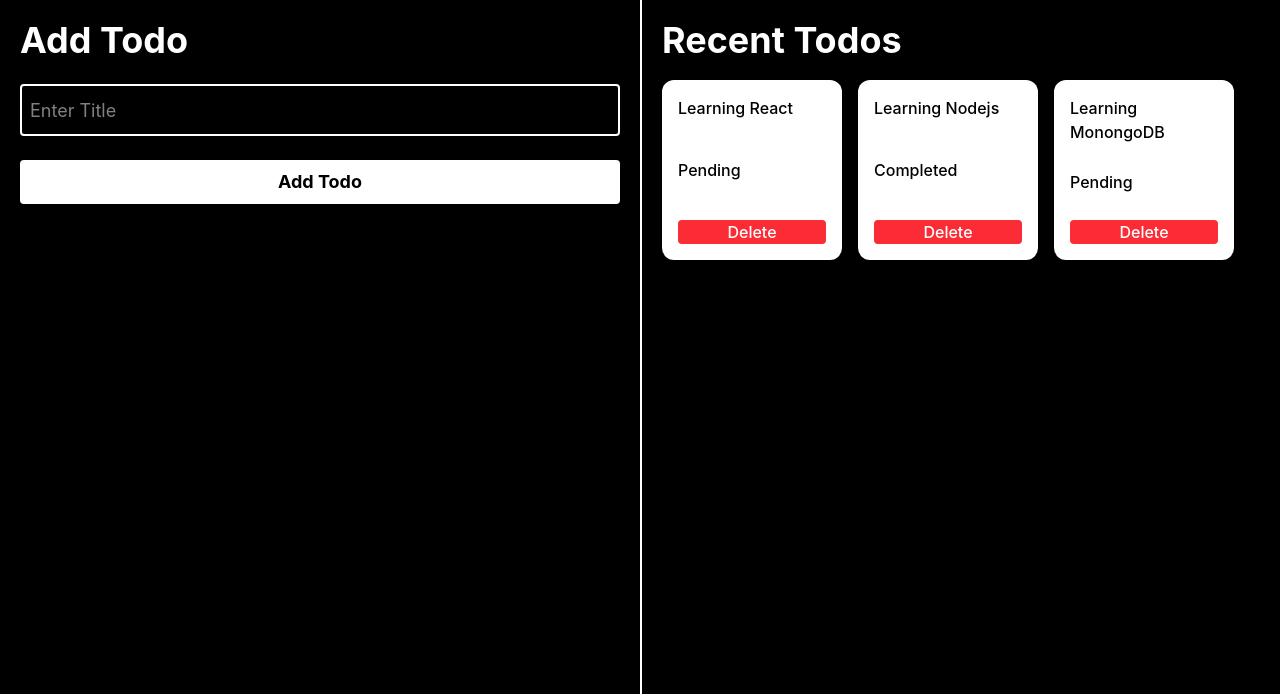
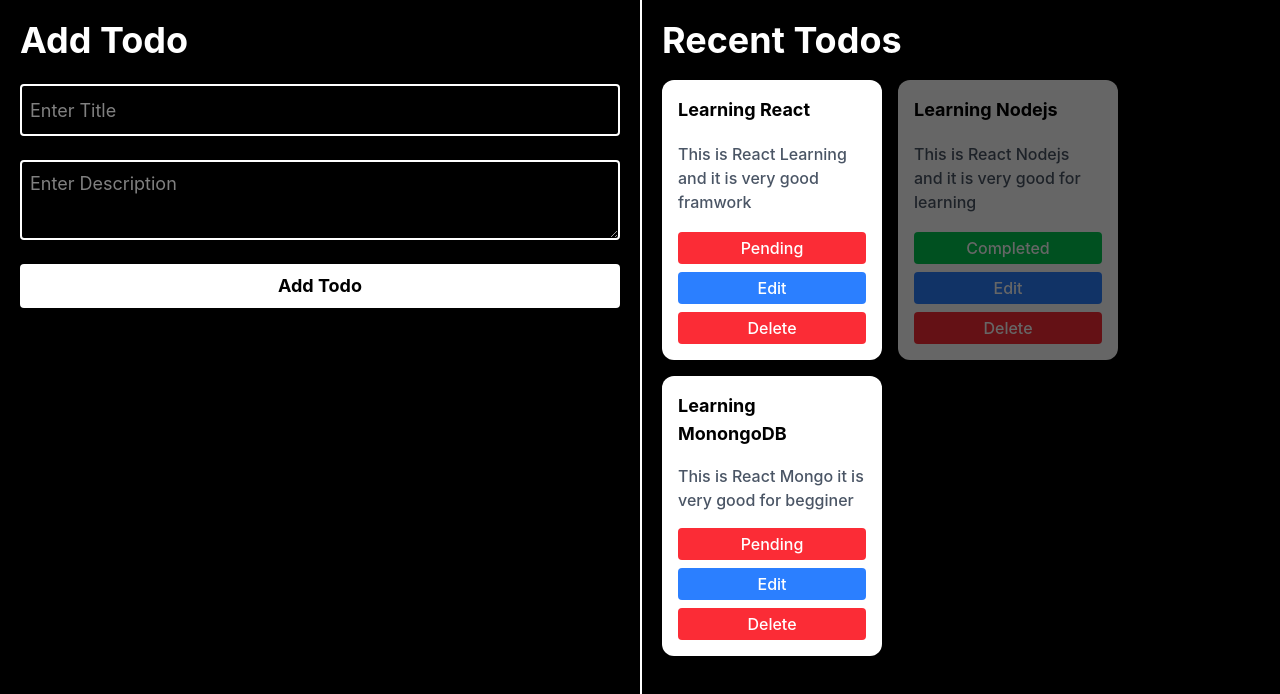
Before and after one commit to Kashyapgaliya29/task-manager-project, a React (Vite) app: page / in a window 1280 px wide. Shown: the top 694 px of the page. Built offline with nearby package versions, Linux system fonts and the light colour scheme.

Commit message:
Adding Edit and Delete Feature

```diff
--- a/src/App.jsx
+++ b/src/App.jsx
@@ -6,16 +6,19 @@ const App = () => {
     {
       id: 1,
       title: 'Learning React',
+      description:'This is React Learning and it is very good framwork',
       completed: false
     },
     {
       id: 2,
       title: 'Learning Nodejs',
+      description:'This is React Nodejs and it is very good for learning',
       completed: true
     },
     {
       id: 3,
       title: 'Learning MonongoDB',
+      description:'This is React Mongo it is very good for begginer',
       completed: false
     }
   ])
@@ -40,6 +43,22 @@ const App = () => {
     copyTodo.splice(idx,1)
     setTodos(copyTodo)
   }
+
+  const toggleStatus=(id)=>{
+    // const newCopyTodo = [...todos]
+    // newCopyTodo.map((todo)=>{
+    //   if(todo.id === id) {
+    //     todo.completed = !todo.completed
+    //   }
+    // })
+    // setTodos(newCopyTodo)
+
+    setTodos(
+      todos.map((todo)=>
+        todo.id === id ? {...todo,completed:!todo.completed} : todo
+      )
+    )
+  }
   return (
     <div className='h-screen bg-black text-white flex flex-col lg:flex-row'>
 
@@ -58,14 +77,31 @@ const App = () => {
         todos={todos}
         setTodos={setTodos}
       />
+
       <div className='h-auto w-1/2 border-l-2 border-white flex flex-col p-5 overflow-auto'>
         <h1 className='text-4xl font-bold pb-5'>Recent Todos</h1>
         <div className='flex flex-wrap gap-4'>
           {todos.map((elem, idx) => (
-          <div key={idx} className='h-45 w-45  bg-white text-black rounded-xl p-4 font-medium flex flex-col justify-between'>
-            <h1>{elem.title}</h1>
-            <h2>{elem.completed ? 'Completed' : 'Pending'}</h2>
-            <button className='px-2 py-x bg-red-500 text-white rounded w-full' onClick={()=>deleteTodo(idx)}>Delete</button>
+          <div key={idx} className={` ${elem.completed ? 'opacity-40' : ''} h-70 w-55  bg-white text-black rounded-xl p-4 font-medium flex flex-col justify-between`}>
+
+            <h1 className='text-lg font-bold'>{elem.title}</h1>
+            <p className='font-stretch-50% text-gray-600'>{elem.description}</p>
+            <div className='flex flex-col gap-2'>
+                <button
+                  className={`px-2 py-1 ${elem.completed ? 'bg-green-500':'bg-red-500'} text-white rounded w-full`}
+                  onClick={()=>toggleStatus(elem.id)}>
+                  {elem.completed ? 'Completed' : 'Pending'}
+                </button>
+
+                <button
+                  className='px-2 py-1 bg-blue-500 text-white rounded w-full'>Edit
+                </button>
+
+                <button
+                  className='px-2 py-1 bg-red-500 text-white rounded w-full' onClick={()=>deleteTodo(idx)}>Delete
+                </button>
+            </div>
+
           </div>
         ))}
         </div>
--- a/src/components/TodoForm.jsx
+++ b/src/components/TodoForm.jsx
@@ -2,6 +2,7 @@ import React,{ useState } from 'react'
 
 const TodoForm = ({ todos,setTodos}) => {
     const [title, setTitle] = useState('')
+    const [description,setDescription] = useState('')
 
     const handleSubmit = (e) =>{
         e.preventDefault()
@@ -11,10 +12,12 @@ const TodoForm = ({ todos,setTodos}) => {
         {
             id:crypto.randomUUID(),
             title,
+            description,
             completed:false
         }
         ])
         setTitle('')
+        setDescription('')
     }
   return (
     <>
@@ -27,6 +30,12 @@ const TodoForm = ({ todos,setTodos}) => {
             value={title}
             onChange={(e)=>setTitle(e.target.value)}
           /><br/>
+          <textarea
+           className='h-20 rounded text-lg border-2 p-2'
+            placeholder='Enter Description'
+            value={description}
+            onChange={(e)=>setDescription(e.target.value)}
+          /><br/>
           <button className='w-auto px-2 py-2 rounded bg-white text-black font-bold text-lg'>Add Todo</button>
       </form>
     </>
```
